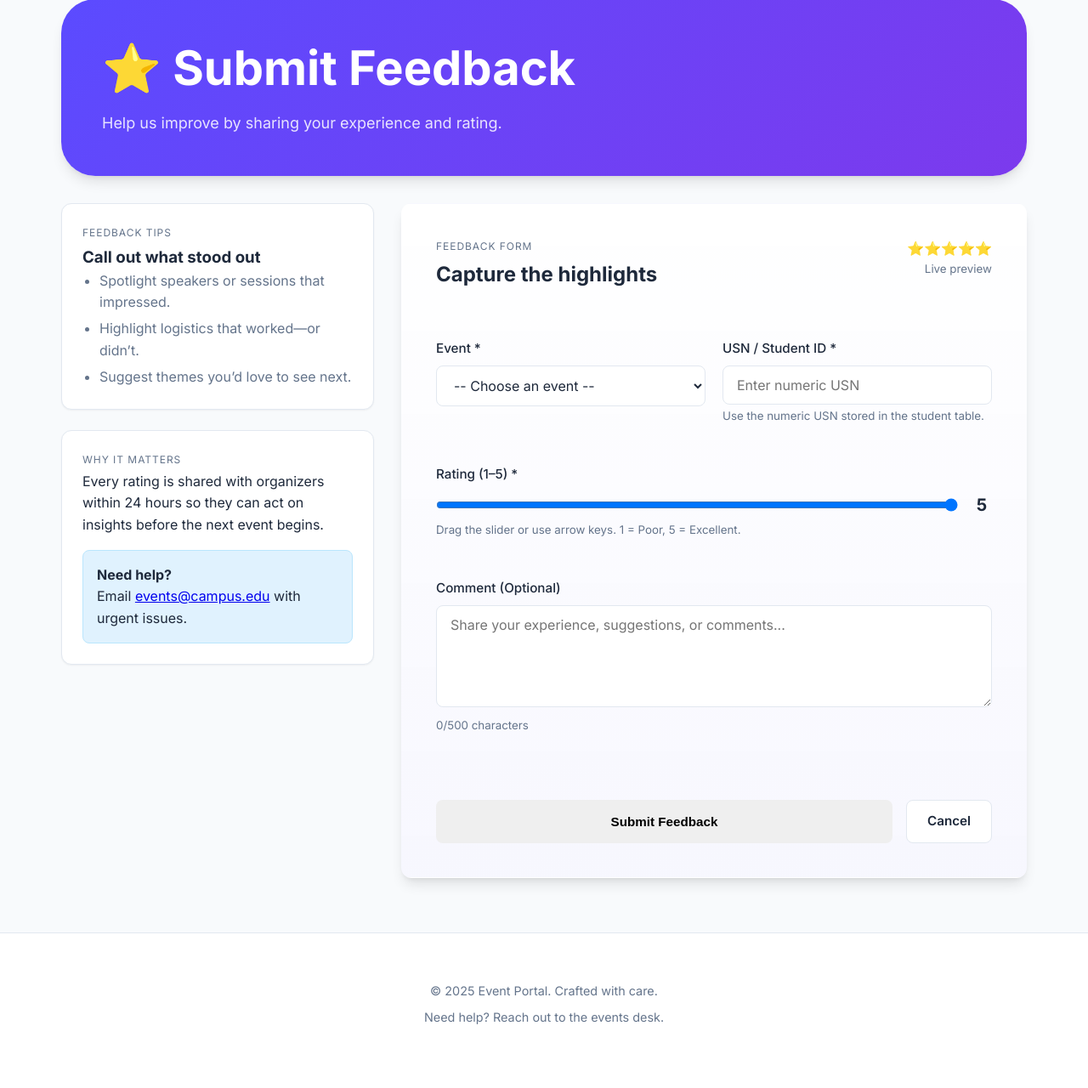
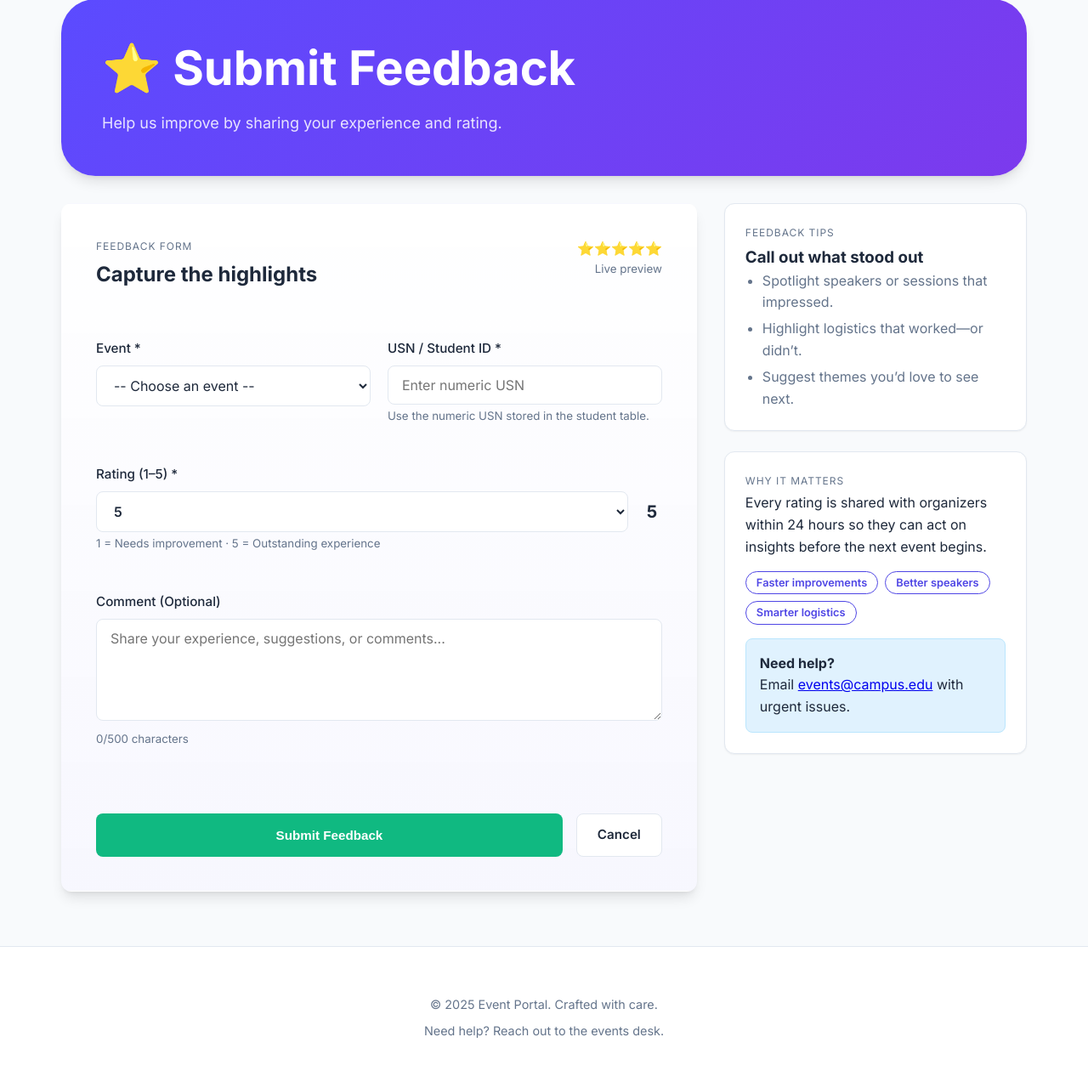
Before and after one commit to Deepika2222/Event_portal, a Python web app: template templates/feedback.html in a window 1280 px wide. Shown: the part 104-1384 px from the top of the page at 85% size. Before the commit the page ends 1309 px from the top, so only its background shows below. Run offline with Jinja, Linux system fonts and the light colour scheme; the template is opened without the code that fills it, so the values that code supplies are empty.

Commit message:
new commit

```diff
--- a/app.py
+++ b/app.py
@@ -21,8 +21,10 @@ DB_CONFIG = {
     "user": "root",
     "password": "dbms@2007",
     "database": "event_portal",
-    "autocommit": False,
-}
+    "autocommit": False,ls -a
+
+
+
 
 
 def get_db_connection():
--- a/static/styles.css
+++ b/static/styles.css
@@ -443,6 +443,17 @@ textarea {
     color: var(--text-main);
 }
 
+.btn-success {
+    background-color: var(--success-color);
+    color: white;
+}
+
+.btn-success:hover {
+    background-color: #059669;
+    transform: translateY(-1px);
+    box-shadow: var(--shadow);
+}
+
 .btn-block {
     width: 100%;
     display: flex;
@@ -707,7 +718,7 @@ table tbody tr:hover {
    ================================ */
 .form-layout {
     display: grid;
-    grid-template-columns: minmax(260px, 1fr) minmax(0, 2fr);
+    grid-template-columns: minmax(0, 2.1fr) minmax(250px, 1fr);
     gap: 2rem;
     align-items: start;
 }
@@ -729,6 +740,13 @@ table tbody tr:hover {
 .info-card ol {
     margin-top: 0.75rem;
     padding-left: 1.25rem;
+    color: var(--text-muted);
+}
+
+.tip-text {
+    display: block;
+    margin-top: 0.4rem;
+    font-size: 0.85rem;
     color: var(--text-muted);
 }
 
@@ -842,6 +860,13 @@ table tbody tr:hover {
     border: 1px solid #bae6fd;
 }
 
+.tag-row {
+    display: flex;
+    flex-wrap: wrap;
+    gap: 0.5rem;
+    margin: 1rem 0;
+}
+
 .rating-control {
     display: flex;
     align-items: center;
@@ -850,6 +875,11 @@ table tbody tr:hover {
 
 .rating-control input[type="range"] {
     flex: 1;
+}
+
+.rating-control select {
+    min-width: 90px;
+    font-weight: 600;
 }
 
 .rating-value {
--- a/templates/feedback.html
+++ b/templates/feedback.html
@@ -19,28 +19,6 @@
 {% endwith %}
 
 <section class="form-layout">
-    <aside class="info-panel">
-        <article class="info-card">
-            <p class="eyebrow">Feedback tips</p>
-            <h3>Call out what stood out</h3>
-            <ul class="bulleted-list">
-                <li>Spotlight speakers or sessions that impressed.</li>
-                <li>Highlight logistics that worked—or didn’t.</li>
-                <li>Suggest themes you’d love to see next.</li>
-            </ul>
-        </article>
-
-        <article class="info-card">
-            <p class="eyebrow">Why it matters</p>
-            <p>Every rating is shared with organizers within 24 hours so they can act on insights before the next event
-                begins.</p>
-            <div class="callout">
-                <strong>Need help?</strong>
-                <p>Email <a href="mailto:events@campus.edu">events@campus.edu</a> with urgent issues.</p>
-            </div>
-        </article>
-    </aside>
-
     <div class="form-card form-card--elevated">
         <div class="form-card__header">
             <div>
@@ -76,10 +54,14 @@
             <div class="form-group">
                 <label for="rating">Rating (1–5) *</label>
                 <div class="rating-control">
-                    <input type="range" id="rating" name="rating" min="1" max="5" value="5" required>
+                    <select id="rating" name="rating" required>
+                        {% for score in range(1, 6) %}
+                        <option value="{{ score }}" {% if score == 5 %}selected{% endif %}>{{ score }}</option>
+                        {% endfor %}
+                    </select>
                     <span class="rating-value" id="ratingValue">5</span>
                 </div>
-                <small class="text-muted">Drag the slider or use arrow keys. 1 = Poor, 5 = Excellent.</small>
+                <small class="text-muted">1 = Needs improvement · 5 = Outstanding experience</small>
             </div>
 
             <div class="form-group">
@@ -97,11 +79,38 @@
             </div>
         </form>
     </div>
+
+    <aside class="info-panel">
+        <article class="info-card">
+            <p class="eyebrow">Feedback tips</p>
+            <h3>Call out what stood out</h3>
+            <ul class="bulleted-list">
+                <li>Spotlight speakers or sessions that impressed.</li>
+                <li>Highlight logistics that worked—or didn’t.</li>
+                <li>Suggest themes you’d love to see next.</li>
+            </ul>
+        </article>
+
+        <article class="info-card">
+            <p class="eyebrow">Why it matters</p>
+            <p>Every rating is shared with organizers within 24 hours so they can act on insights before the next event
+                begins.</p>
+            <div class="tag-row">
+                <span class="pill pill-outline">Faster improvements</span>
+                <span class="pill pill-outline">Better speakers</span>
+                <span class="pill pill-outline">Smarter logistics</span>
+            </div>
+            <div class="callout">
+                <strong>Need help?</strong>
+                <p>Email <a href="mailto:events@campus.edu">events@campus.edu</a> with urgent issues.</p>
+            </div>
+        </article>
+    </aside>
 </section>
 
 <script>
     // Update star rating display
-    document.getElementById('rating').addEventListener('input', function () {
+    document.getElementById('rating').addEventListener('change', function () {
         const rating = parseInt(this.value);
         const stars = '⭐'.repeat(rating) + '☆'.repeat(5 - rating);
         document.getElementById('ratingStars').textContent = stars;
@@ -116,7 +125,7 @@
     // Form validation
     document.getElementById('feedbackForm').addEventListener('submit', function (e) {
         const usn = document.getElementById('usn').value;
-        const rating = document.getElementById('rating').value;
+        const rating = parseInt(document.getElementById('rating').value, 10);
 
         if (!usn.match(/^[0-9]+$/)) {
             alert('USN must be numeric to match the student record');
```
Also changed, not shown: templates/register.html (+50 -49 lines).
